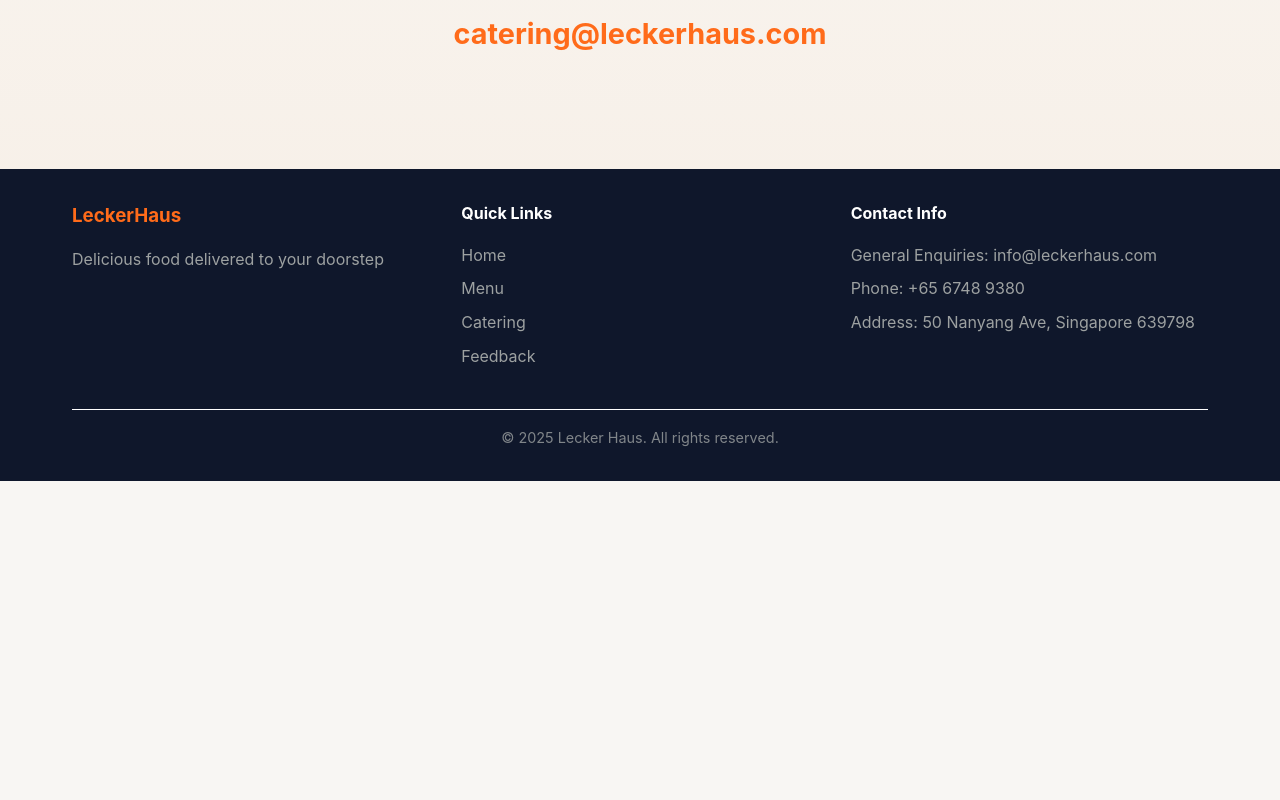
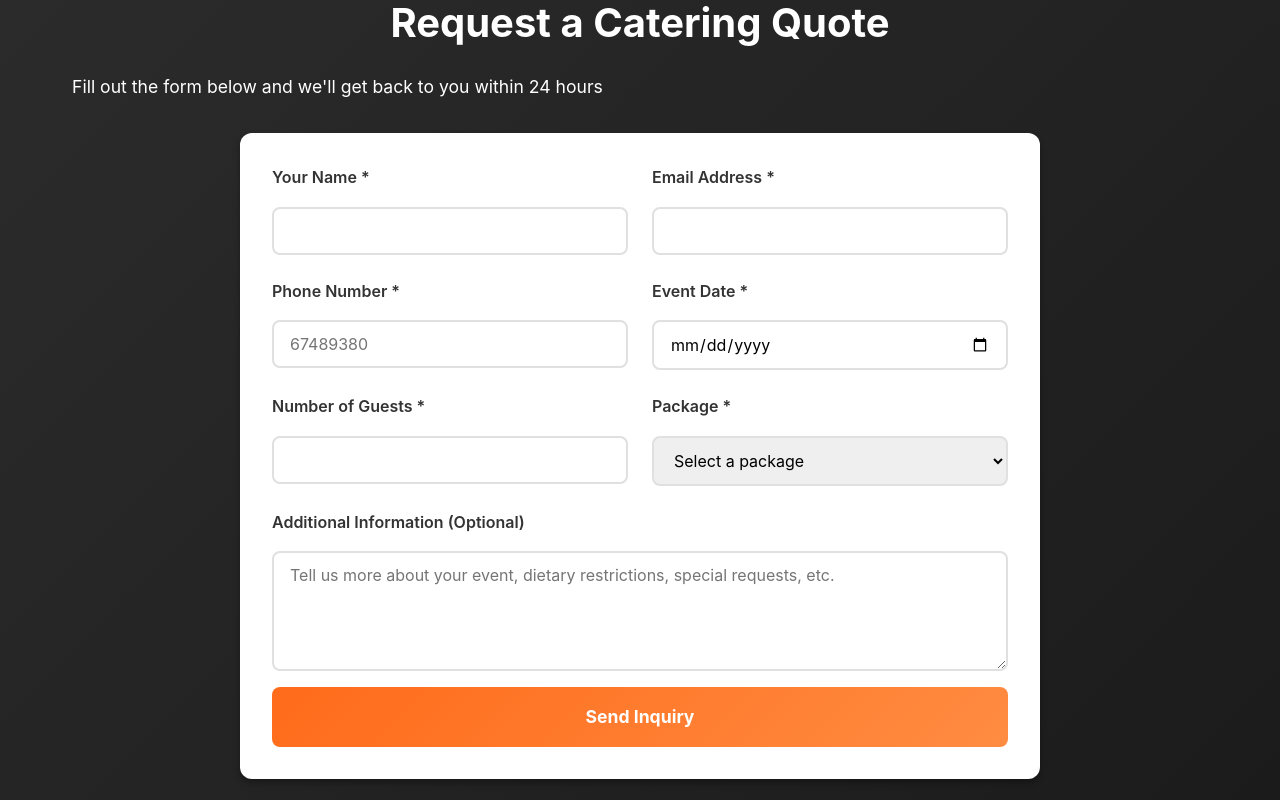
Before and after one commit to driedsoba/Food-Web-App_IE4727, a React (Vite) app in the folder food-web-app/: page /catering in a window 1280 px wide. Shown: the part 1180-1980 px from the top of the page. Before the commit the page ends 1661 px from the top, so only its background shows below. Built offline with nearby package versions, Linux system fonts and the light colour scheme; no server answers.

Commit message:
feat: thunderbird localhost mail, catering php

```diff
--- a/food-web-app/src/pages/Catering.css
+++ b/food-web-app/src/pages/Catering.css
@@ -137,8 +137,100 @@
 
 /* Contact */
 .catering-contact {
-  padding: 3rem 0;
+  padding: 4rem 0;
+  background: linear-gradient(135deg, #2c2c2c 0%, #1a1a1a 100%);
+  color: white;
+  margin-top: 4rem;
+}
+
+.catering-contact h2 {
+  font-size: 2.5rem;
+  margin-bottom: 1rem;
+  color: white;
   text-align: center;
+}
+
+/* Catering Form */
+.catering-form {
+  max-width: 800px;
+  margin: 0 auto;
+  background: white;
+  padding: 2rem;
+  border-radius: 12px;
+  box-shadow: 0 4px 6px rgba(0, 0, 0, 0.3);
+}
+
+.form-row {
+  display: grid;
+  grid-template-columns: 1fr 1fr;
+  gap: 1.5rem;
+  margin-bottom: 1.5rem;
+}
+
+.form-group {
+  display: flex;
+  flex-direction: column;
+}
+
+.form-group label {
+  color: #333;
+  font-weight: 600;
+  margin-bottom: 0.5rem;
+  font-size: 1rem;
+}
+
+.form-group input,
+.form-group select,
+.form-group textarea {
+  padding: 0.75rem;
+  border: 2px solid #ddd;
+  border-radius: 8px;
+  font-size: 1rem;
+  transition: border-color 0.3s ease;
+}
+
+.form-group input:focus,
+.form-group select:focus,
+.form-group textarea:focus {
+  outline: none;
+  border-color: #ff6b1a;
+}
+
+.form-group input:disabled,
+.form-group select:disabled,
+.form-group textarea:disabled {
+  background-color: #f5f5f5;
+  cursor: not-allowed;
+}
+
+.form-group textarea {
+  resize: vertical;
+  font-family: inherit;
+}
+
+.submit-btn {
+  width: 100%;
+  padding: 1rem;
+  background: linear-gradient(135deg, #ff6b1a 0%, #ff8c42 100%);
+  color: white;
+  border: none;
+  border-radius: 8px;
+  font-size: 1.1rem;
+  font-weight: bold;
+  cursor: pointer;
+  transition: transform 0.3s ease, box-shadow 0.3s ease;
+  margin-top: 1rem;
+}
+
+.submit-btn:hover:not(:disabled) {
+  transform: translateY(-2px);
+  box-shadow: 0 4px 12px rgba(255, 107, 26, 0.4);
+}
+
+.submit-btn:disabled {
+  opacity: 0.6;
+  cursor: not-allowed;
+  transform: none;
 }
 
 .contact-details {
@@ -169,4 +261,17 @@
     font-size: 0.78rem;
     padding: 3px 8px;
   }
+
+  .form-row {
+    grid-template-columns: 1fr;
+    gap: 1rem;
+  }
+
+  .catering-form {
+    padding: 1.5rem;
+  }
+
+  .catering-contact h2 {
+    font-size: 2rem;
+  }
 }
--- a/food-web-app/src/pages/Catering.jsx
+++ b/food-web-app/src/pages/Catering.jsx
@@ -1,6 +1,70 @@
-import './Catering.css'
+import { useState } from 'react';
+import './Catering.css';
 
 const Catering = () => {
+  const [formData, setFormData] = useState({
+    name: '',
+    email: '',
+    phone: '',
+    eventDate: '',
+    guestCount: '',
+    package: '',
+    message: ''
+  });
+  const [loading, setLoading] = useState(false);
+  const [success, setSuccess] = useState('');
+  const [error, setError] = useState('');
+
+  const handleInputChange = (e) => {
+    const { name, value } = e.target;
+    setFormData({
+      ...formData,
+      [name]: value
+    });
+    setError('');
+    setSuccess('');
+  };
+
+  const handleSubmit = async (e) => {
+    e.preventDefault();
+    setLoading(true);
+    setError('');
+    setSuccess('');
+
+    try {
+      const response = await fetch('http://localhost/Food-Web-App_IE4727/food-web-app/backend/api/catering.php', {
+        method: 'POST',
+        headers: {
+          'Content-Type': 'application/json',
+        },
+        body: JSON.stringify(formData),
+      });
+
+      const data = await response.json();
+
+      if (response.ok) {
+        setSuccess(data.message);
+        // Reset form
+        setFormData({
+          name: '',
+          email: '',
+          phone: '',
+          eventDate: '',
+          guestCount: '',
+          package: '',
+          message: ''
+        });
+      } else {
+        setError(data.error || 'Failed to send inquiry. Please try again.');
+      }
+    } catch (err) {
+      setError('Failed to send inquiry. Please check your connection and try again.');
+      console.error('Error:', err);
+    } finally {
+      setLoading(false);
+    }
+  };
+
   return (
     <div className="catering-page">
       <section className="catering-form-section">
@@ -84,12 +148,153 @@ const Catering = () => {
 
       <section className="catering-contact">
         <div className="catering-container">
-          <h2>Custom Requests or Want to Cater?</h2>
-          <p style={{ fontSize: '1.3rem' }}>Contact our catering team directly at</p>
-          <div className="contact-details">
-            <div className="contact-item">
-              <span style={{ fontSize: '1.8rem', fontWeight: 'bold', color: '#ff6b1a' }}>catering@leckerhaus.com</span>
+          <h2>Request a Catering Quote</h2>
+          <p style={{ fontSize: '1.1rem', marginBottom: '2rem' }}>
+            Fill out the form below and we'll get back to you within 24 hours
+          </p>
+
+          {success && (
+            <div className="success-message" style={{
+              backgroundColor: '#d4edda',
+              color: '#155724',
+              padding: '1rem',
+              borderRadius: '8px',
+              marginBottom: '1.5rem',
+              border: '1px solid #c3e6cb'
+            }}>
+              {success}
             </div>
+          )}
+
+          {error && (
+            <div className="error-message" style={{
+              backgroundColor: '#f8d7da',
+              color: '#721c24',
+              padding: '1rem',
+              borderRadius: '8px',
+              marginBottom: '1.5rem',
+              border: '1px solid #f5c6cb'
+            }}>
+              {error}
+            </div>
+          )}
+
+          <form onSubmit={handleSubmit} className="catering-form">
+            <div className="form-row">
+              <div className="form-group">
+                <label htmlFor="name">Your Name *</label>
+                <input
+                  type="text"
+                  id="name"
+                  name="name"
+                  value={formData.name}
+                  onChange={handleInputChange}
+                  required
+                  disabled={loading}
+                />
+              </div>
+
+              <div className="form-group">
+                <label htmlFor="email">Email Address *</label>
+                <input
+                  type="email"
+                  id="email"
+                  name="email"
+                  value={formData.email}
+                  onChange={handleInputChange}
+                  required
+                  disabled={loading}
+                />
+              </div>
+            </div>
+
+            <div className="form-row">
+              <div className="form-group">
+                <label htmlFor="phone">Phone Number *</label>
+                <input
+                  type="tel"
+                  id="phone"
+                  name="phone"
+                  value={formData.phone}
+                  onChange={handleInputChange}
+                  placeholder="67489380"
+                  required
+                  disabled={loading}
+                />
+              </div>
+
+              <div className="form-group">
+                <label htmlFor="eventDate">Event Date *</label>
+                <input
+                  type="date"
+                  id="eventDate"
+                  name="eventDate"
+                  value={formData.eventDate}
+                  onChange={handleInputChange}
+                  required
+                  disabled={loading}
+                />
+              </div>
+            </div>
+
+            <div className="form-row">
+              <div className="form-group">
+                <label htmlFor="guestCount">Number of Guests *</label>
+                <input
+                  type="number"
+                  id="guestCount"
+                  name="guestCount"
+                  value={formData.guestCount}
+                  onChange={handleInputChange}
+                  min="1"
+                  required
+                  disabled={loading}
+                />
+              </div>
+
+              <div className="form-group">
+                <label htmlFor="package">Package *</label>
+                <select
+                  id="package"
+                  name="package"
+                  value={formData.package}
+                  onChange={handleInputChange}
+                  required
+                  disabled={loading}
+                >
+                  <option value="">Select a package</option>
+                  <option value="Essential">Essential ($15-20 per person)</option>
+                  <option value="Premium">Premium ($25-35 per person)</option>
+                  <option value="Deluxe">Deluxe ($40-50 per person)</option>
+                </select>
+              </div>
+            </div>
+
+            <div className="form-group">
+              <label htmlFor="message">Additional Information (Optional)</label>
+              <textarea
+                id="message"
+                name="message"
+                value={formData.message}
+                onChange={handleInputChange}
+                rows="4"
+                placeholder="Tell us more about your event, dietary restrictions, special requests, etc."
+                disabled={loading}
+              />
+            </div>
+
+            <button type="submit" className="submit-btn" disabled={loading}>
+              {loading ? 'Sending...' : 'Send Inquiry'}
+            </button>
+          </form>
+
+          <div className="contact-info" style={{ marginTop: '2rem', textAlign: 'center' }}>
+            <p style={{ fontSize: '1rem', color: '#666' }}>
+              Or contact us directly at:
+            </p>
+            <p style={{ fontSize: '1.3rem', fontWeight: 'bold', color: '#ff6b1a', marginTop: '0.5rem' }}>
+              f32ee@localhost | +65 6748 9380
+            </p>
           </div>
         </div>
       </section>
```
Also changed, not shown: food-web-app/src/pages/Checkout.jsx (line endings or trailing spaces), 1 other file (tests, documents, lock files or other folders).
